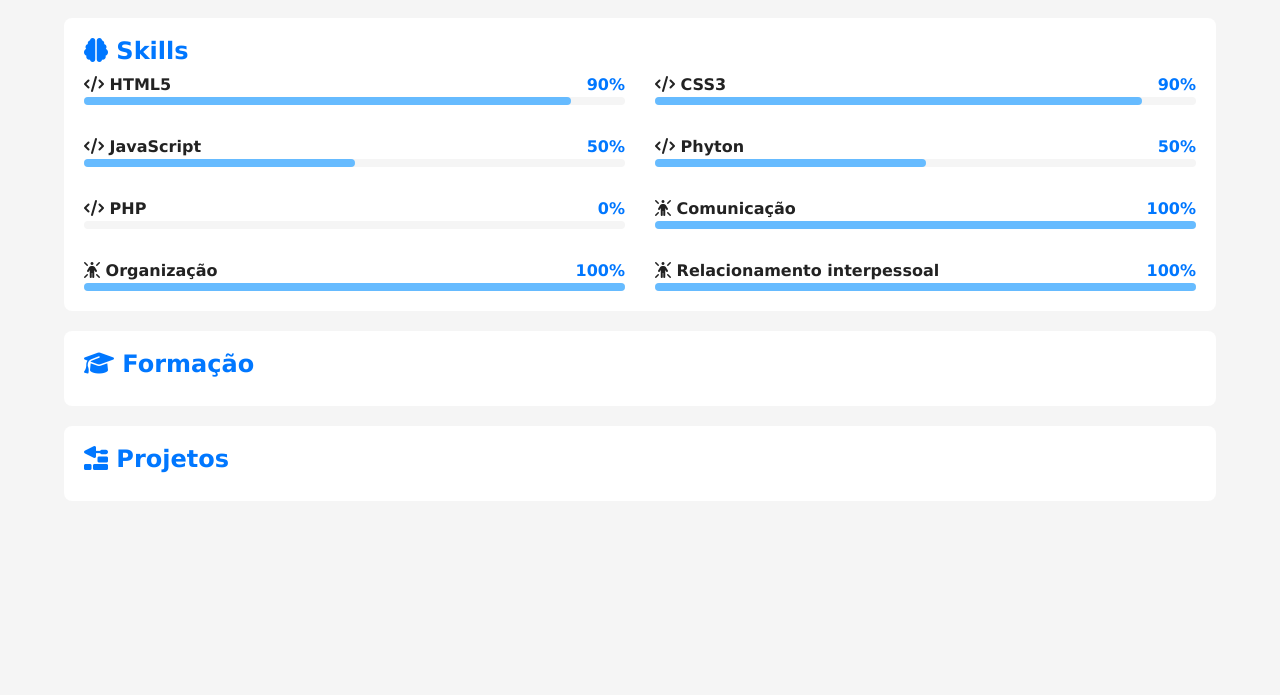
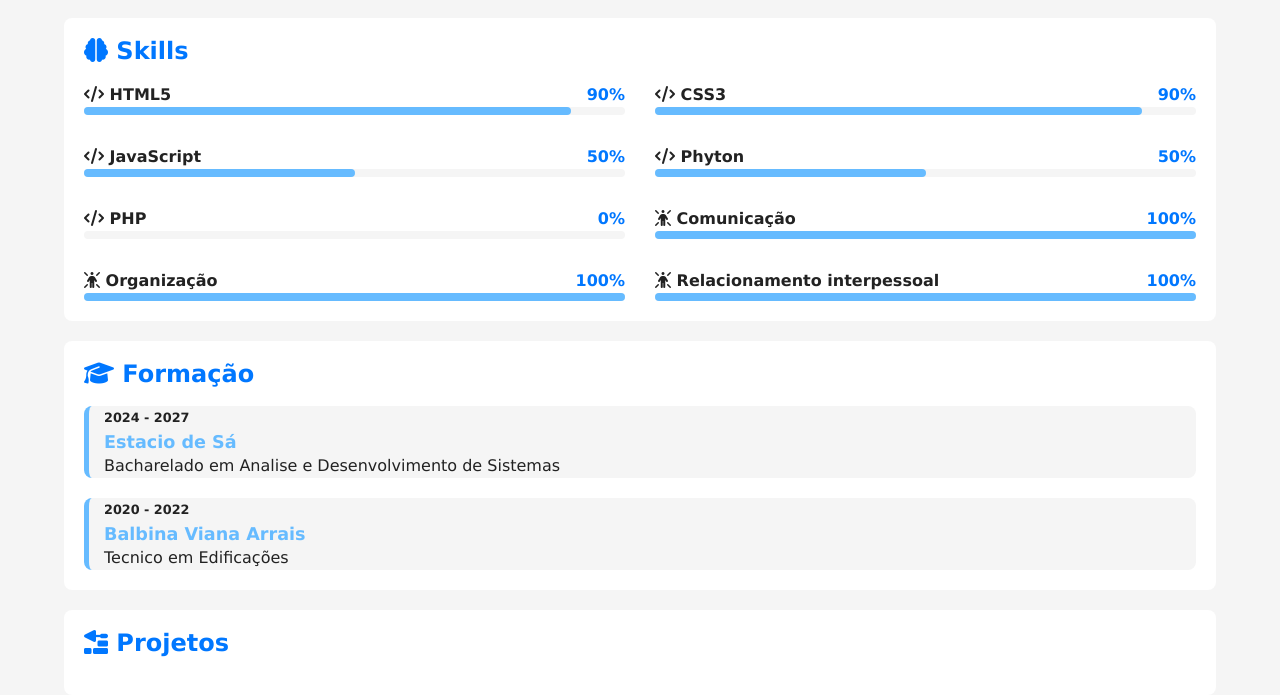
Before and after one commit to IkaroMatheusV/projeto-portifolio, a plain HTML site: page index.html in a window 1280 px wide. Shown: the part 497-1192 px from the top of the page. Before the commit the page ends 1018 px from the top, so only its background shows below. Drawn offline with Linux system fonts and the light colour scheme.

Commit message:
formacoes

```diff
--- a/estilos/style.css
+++ b/estilos/style.css
@@ -114,7 +114,7 @@ article {
 
 article h2 {
   color: var(--destaque);
-  margin-bottom: 10px;
+  margin-bottom: 20px;
 }
 
 #skill-container {
@@ -152,6 +152,37 @@ article h2 {
   border-radius: 4px;
 }
 
+#formacao-container {
+  display: flex;
+  flex-direction: column-reverse;
+  gap: 20px;
+}
+
+#formacao-container .curso {
+  background-color: var(--fundo-principal);
+  border-radius: 8px;
+  border-left: 5px solid var(--destaque-inverso);
+  padding-left: 15px;
+  transition: border-width 0.5s, border-color 0.5s;
+}
+
+#formacao-container .curso:hover{
+  border-left-width: 15px;
+  border-color: var(--destaque);
+  cursor: pointer;
+}
+
+#formacao-container .periodo {
+  font-size: 0.8em;
+  font-weight: bold;
+  color: var(--texto);
+}
+
+#formacao-container .instituicao {
+  color: var(--destaque-inverso);
+  font-size: 1.1em;
+}
+
 @media screen and (min-width: 768px) {
 
   #skill-container {
--- a/index.html
+++ b/index.html
@@ -175,15 +175,42 @@
 
 
                 </div>
-            </article> <!--fim article skills-->
+            </article>
+
+
+<!--fim article skills-->
 
             <article id="formacao">
                 <h2><i class="fa-solid fa-graduation-cap"></i> Formação</h2>
-            </article> <!--fim article formação-->
+
+                <div id="formacao-container">
+
+<!--primeiro curso-->
+
+                    <div class="curso">
+                        <p class="periodo">2020 - 2022</p>
+                        <h3 class="instituicao">Balbina Viana Arrais</h3>
+                        <p class="titulacao">Tecnico em Edificações</p>
+                    </div>
+
+<!--segundo curso-->
+
+                    <div class="curso">
+                        <p class="periodo">2024 - 2027</p>
+                        <h3 class="instituicao">Estacio de Sá</h3>
+                        <p class="titulacao">Bacharelado em Analise e Desenvolvimento de Sistemas</p>
+                    </div>
+
+                </div>
+            </article>
+
+<!--fim article formação-->
 
             <article id="projetos">
                 <h2><i class="fa-solid fa-trowel-bricks"></i> Projetos</h2>
-            </article> <!--fim article projetos-->
+            </article>
+
+<!--fim article projetos-->
 
         </section>
     </main>
```
